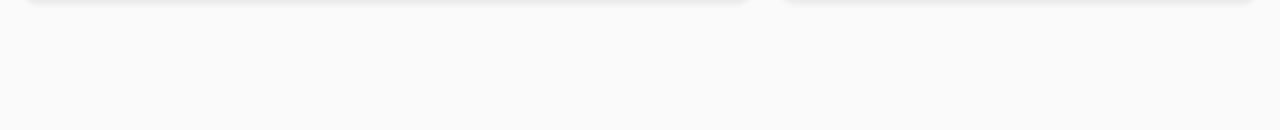
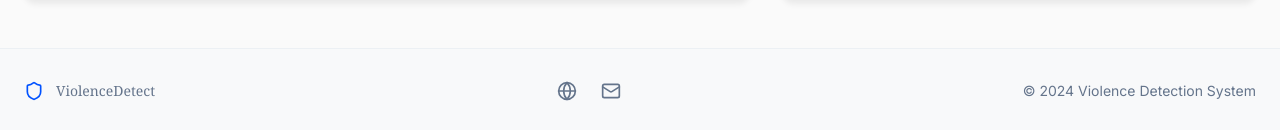
Before and after one commit to Theani7/Violence-Detection-System-using-CNN-LSTM-Models, a React (Vite) app in the folder frontend/: page /dashboard in a window 1280 px wide. Shown: the part 782-912 px from the top of the page. Before the commit the page ends 830 px from the top, so only its background shows below. Built offline with nearby package versions, Linux system fonts and the light colour scheme; no server answers; sample sign-in values are in the browser's storage; a web font is replaced by a local one.

Commit message:
Add footer to Dashboard and Profile pages with logo and social links

```diff
--- a/frontend/src/pages/DashboardPage.tsx
+++ b/frontend/src/pages/DashboardPage.tsx
@@ -6,7 +6,7 @@ import { UploadArea } from "../components/UploadArea"
 import { SectionLabel } from "../components/SectionLabel"
 import { useAuth } from "../lib/auth"
 import { API_URL } from "../lib/config"
-import { Shield, Video, TrendingUp, AlertTriangle, CheckCircle, Zap, History, Settings, LogOut, Share2, Download, Search } from "lucide-react"
+import { Shield, Video, TrendingUp, AlertTriangle, CheckCircle, Zap, History, Settings, LogOut, Share2, Download, Search, Globe, Mail } from "lucide-react"
 import { useNavigate } from "react-router-dom"
 
 interface Stats {
@@ -522,6 +522,27 @@ const handleShare = async (item: HistoryItem) => {
           {shareMessage}
         </motion.div>
       )}
+
+      {/* Footer */}
+      <footer className="border-t border-border/50 bg-muted/30 py-8">
+        <div className="mx-auto max-w-7xl px-6">
+          <div className="flex flex-col sm:flex-row items-center justify-between gap-4 text-sm text-muted-foreground">
+            <div className="flex items-center gap-3">
+              <Shield className="h-5 w-5 text-accent" />
+              <span className="font-display">ViolenceDetect</span>
+            </div>
+            <div className="flex items-center gap-6">
+              <a href="https://github.com/Theani7" target="_blank" className="hover:text-foreground transition-colors">
+                <Globe className="h-5 w-5" />
+              </a>
+              <a href="mailto:anilpaneru@example.com" className="hover:text-foreground transition-colors">
+                <Mail className="h-5 w-5" />
+              </a>
+            </div>
+            <p>© 2024 Violence Detection System</p>
+          </div>
+        </div>
+      </footer>
     </div>
   )
 }
--- a/frontend/src/pages/ProfilePage.tsx
+++ b/frontend/src/pages/ProfilePage.tsx
@@ -3,7 +3,7 @@ import { motion, AnimatePresence } from "framer-motion"
 import { Button } from "../components/Button"
 import { Card } from "../components/Card"
 import { useAuth } from "../lib/auth"
-import { Shield, User, Mail, Save, LogOut, AlertTriangle, Eye, EyeOff, CheckCircle, Settings, Key, LogIn, ArrowLeft, UserCog } from "lucide-react"
+import { Shield, User, Mail, Save, LogOut, AlertTriangle, Eye, EyeOff, CheckCircle, Settings, Key, LogIn, ArrowLeft, UserCog, Globe } from "lucide-react"
 import { useNavigate } from "react-router-dom"
 import { API_URL } from "../lib/config"
 
@@ -472,6 +472,27 @@ export function ProfilePage() {
           </motion.div>
         )}
       </AnimatePresence>
+
+      {/* Footer */}
+      <footer className="border-t border-border/50 bg-muted/30 py-8">
+        <div className="mx-auto max-w-2xl px-6">
+          <div className="flex flex-col sm:flex-row items-center justify-between gap-4 text-sm text-muted-foreground">
+            <div className="flex items-center gap-3">
+              <Shield className="h-5 w-5 text-accent" />
+              <span className="font-display">ViolenceDetect</span>
+            </div>
+            <div className="flex items-center gap-6">
+              <a href="https://github.com/Theani7" target="_blank" className="hover:text-foreground transition-colors">
+                <Globe className="h-5 w-5" />
+              </a>
+              <a href="mailto:anilpaneru@example.com" className="hover:text-foreground transition-colors">
+                <Mail className="h-5 w-5" />
+              </a>
+            </div>
+            <p>© 2024 Violence Detection System</p>
+          </div>
+        </div>
+      </footer>
     </div>
   )
 }
```
